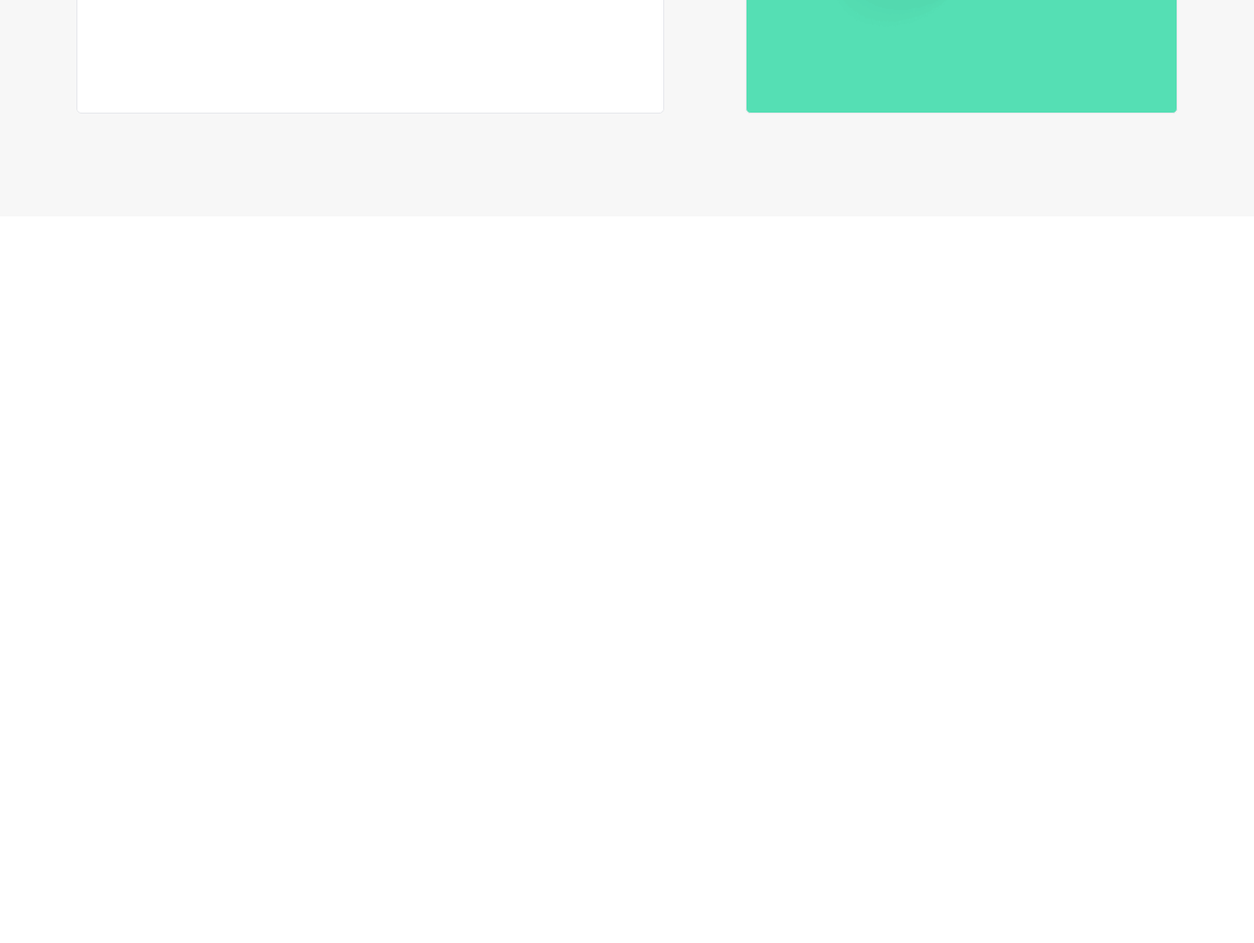
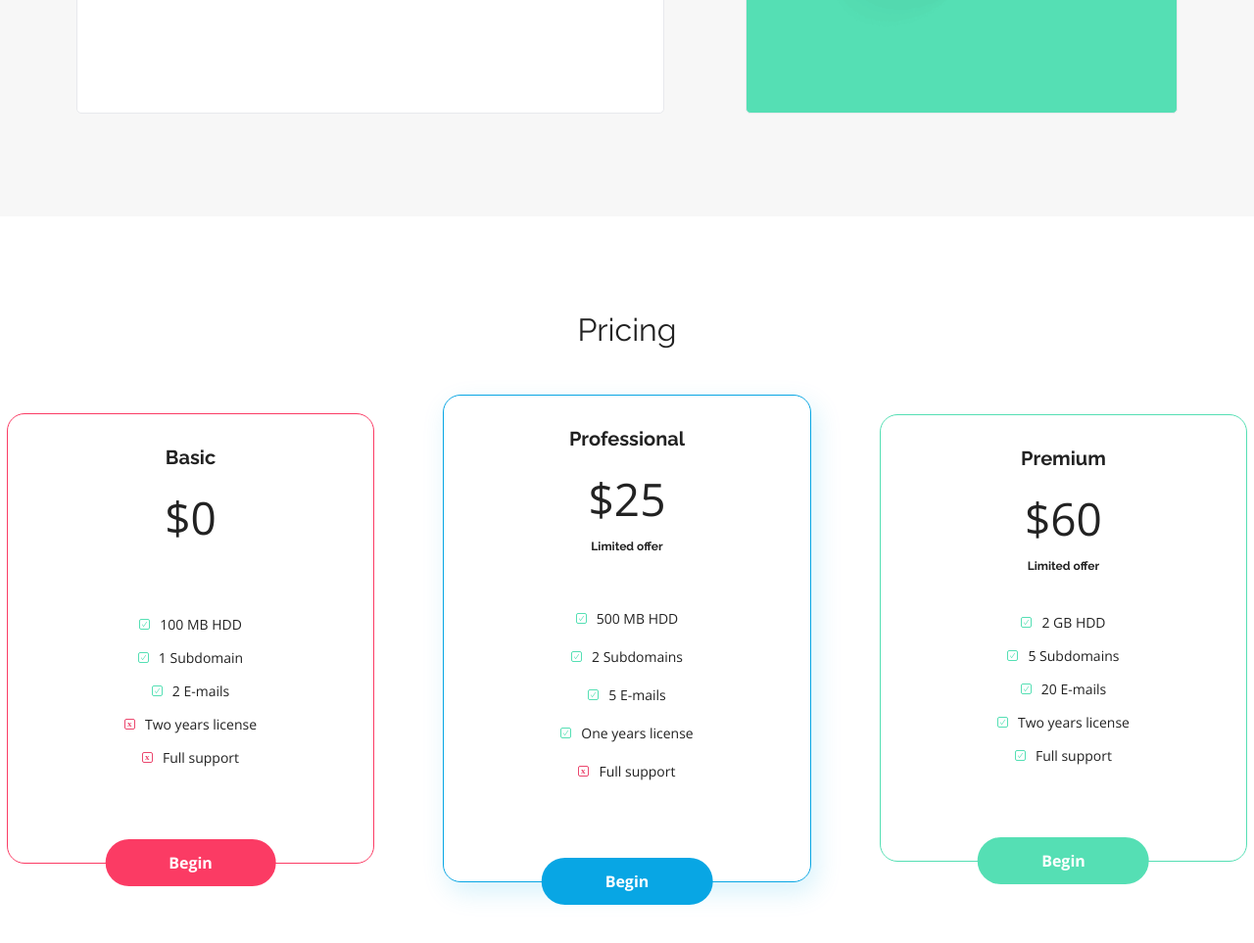
Before and after one commit to AdamPtk/BestShop, a plain HTML site: page index.html in a window 1280 px wide. Shown: the part 2429-3392 px from the top of the page at 98% size. Before the commit the page ends 2650 px from the top, so only its background shows below. Drawn offline with nearby package versions, Linux system fonts and the light colour scheme.

Commit message:
Completed pricing section

```diff
--- a/css/style.css
+++ b/css/style.css
@@ -310,3 +310,121 @@ header nav ul li a:hover {
     width: 295px;
     height: auto;
 }
+
+.pricing {
+    margin: 100px 0 150px;
+    text-align: center;
+}
+
+.pricing-container {
+    width: 1266px;
+    margin: 0 auto;
+    display: flex;
+    justify-content: space-between;
+    align-items: center;
+}
+
+.pricing h1 {
+    font-size: 2rem;
+    margin-bottom: 50px;
+}
+
+.pricing h2 {
+    font-size: 1.25rem;
+    font-weight: 700;
+}
+
+.pricing p:nth-child(3) {
+    font-family: var(--font-raleway);
+    font-size: 0.75rem;
+    font-weight: 700;
+}
+
+.pricing li {
+    font-size: 0.875rem;
+}
+
+.pricing .price {
+    font-size: 2.875rem;
+}
+
+.pricing-box {
+    border: 1px solid var(--leading-color);
+    border-radius: 18px;
+    position: relative;
+    padding: 34px 119px 80px;
+}
+
+.pricing-box .btn {
+    position: absolute;
+    left: 50%;
+    bottom: -24px;
+    transform: translate(-50%, 0);
+}
+
+.pricing-box-basic {
+    --leading-color: var(--color-redish);
+}
+
+.pricing-box-basic .btn {
+    background: var(--color-redish);;
+}
+
+.pricing-box-professional {
+    --leading-color: var(--color-primary);
+    box-shadow: 5px 10px 27px var(--color-primary-shadow);
+}
+
+.pricing-box-professional .btn {
+    background: var(--color-primary);
+}
+
+.pricing-box-premium {
+    --leading-color: var(--color-green);
+}
+
+.pricing-box-premium .btn {
+    background: var(--color-green);
+}
+
+.pricing-mains .price{
+    margin: 28px auto 20px;
+}
+
+.pricing-mains-basic {
+    margin-bottom: 80px;
+}
+
+.pricing-mains-professional {
+    margin-bottom: 61px;
+}
+
+.pricing-mains-premium {
+    margin-bottom: 45px;
+}
+
+.pricing-box li {
+    margin-bottom: 20px;
+}
+
+.pricing-box-professional li {
+    margin-bottom: 25px;
+}
+
+.pricing-yes::before {
+    content: "";
+    width: 11px;
+    height: 11px;
+    display: inline-block;
+    margin-right: 10px;
+    background-image: url("../assets/Ckechmark-1.svg");
+}
+
+.pricing-no::before {
+    content: "";
+    width: 11px;
+    height: 11px;
+    display: inline-block;
+    margin-right: 10px;
+    background-image: url("../assets/Close.svg");
+}
--- a/index.html
+++ b/index.html
@@ -95,6 +95,58 @@
                 </div>
             </div>
         </section>
+        <section class="pricing">
+            <h1>Pricing</h1>
+            <div class="pricing-container">
+                <div class="pricing-box pricing-box-basic">
+                    <div class="pricing-mains pricing-mains-basic">
+                        <h2>Basic</h2>
+                        <p class="price">$0</p>
+                    </div>
+                    <ul>
+                        <li class="pricing-yes">100 MB HDD</li>
+                        <li class="pricing-yes">1 Subdomain</li>
+                        <li class="pricing-yes">2 E-mails</li>
+                        <li class="pricing-no">Two years license</li>
+                        <li class="pricing-no">Full support</li>
+                    </ul>
+                    <a href="" class="btn">Begin</a>
+                </div>
+                <div class="pricing-box pricing-box-professional">
+                    <div class="pricing-mains pricing-mains-professional">
+                        <h2>Professional</h2>
+                        <p class="price">$25</p>
+                        <p>Limited offer</p>
+                    </div>
+                    <ul>
+                        <li class="pricing-yes">500 MB HDD</li>
+                        <li class="pricing-yes">2 Subdomains</li>
+                        <li class="pricing-yes">5 E-mails</li>
+                        <li class="pricing-yes">One years license</li>
+                        <li class="pricing-no">Full support</li>
+                    </ul>
+                    <a href="" class="btn">Begin</a>
+                </div>
+                <div class="pricing-box pricing-box-premium">
+                    <div class="pricing-mains pricing-mains-premium">
+                        <h2>Premium</h2>
+                        <p class="price">$60</p>
+                        <p>Limited offer</p>
+                    </div>
+                    <ul>
+                        <li class="pricing-yes">2 GB HDD</li>
+                        <li class="pricing-yes">5 Subdomains</li>
+                        <li class="pricing-yes">20 E-mails</li>
+                        <li class="pricing-yes">Two years license</li>
+                        <li class="pricing-yes">Full support</li>
+                    </ul>
+                    <a href="" class="btn">Begin</a>
+                </div>
+            </div>
+        </section>
+        <section class="contact">
+            <div class="contact-container"></div>
+        </section>
     </main>
 
 </body>
```
